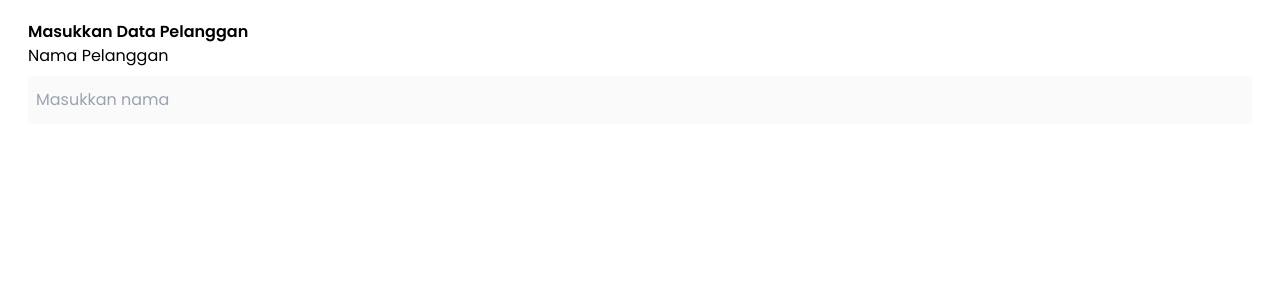
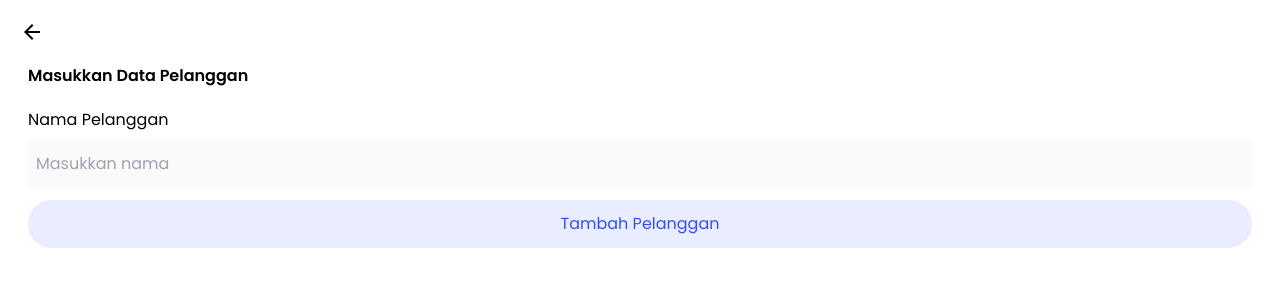
Before and after one commit to farhanisty/kommas-prokhir, a React (Vite) app: page /add-customer in a window 1280 px wide. Shown: the top 300 px of the page. Built offline with nearby package versions, Linux system fonts and the light colour scheme.

Commit message:
create header and primary button

```diff
--- a/src/components/PrimaryButton.jsx
+++ b/src/components/PrimaryButton.jsx
@@ -1,6 +1,8 @@
-export default function PrimaryButton({ children }) {
+export default function PrimaryButton({ children, className }) {
   return (
-    <button className="text-primary bg-primary bg-opacity-10 rounded-full w-full py-3 flex items-center gap-3 justify-center">
+    <button
+      className={`text-primary bg-primary bg-opacity-10 rounded-full w-full py-3 flex items-center gap-3 justify-center ${className}`}
+    >
       {children}
     </button>
   );
--- a/src/pages/AddCustomer.jsx
+++ b/src/pages/AddCustomer.jsx
@@ -1,15 +1,27 @@
 import InputForm from "./../components/InputForm.jsx";
+import { IoMdArrowBack } from "react-icons/io";
+import { Link } from "react-router-dom";
+import PrimaryButton from "./../components/PrimaryButton.jsx";
+
 export default function AddCustomer() {
   return (
+    <>
+      <header className="px-5 pt-5">
+        <Link to="/order">
+          <IoMdArrowBack className="text-2xl" />
+        </Link>
+      </header>
       <main className="px-7 py-5">
-      <h1 className="font-semibold">Masukkan Data Pelanggan</h1>
+        <h1 className="font-semibold mb-5">Masukkan Data Pelanggan</h1>
         <form>
           <InputForm
             placeholder="Masukkan nama"
             type="text"
             label="Nama Pelanggan"
           />
+          <PrimaryButton className="mt-3">Tambah Pelanggan</PrimaryButton>
         </form>
       </main>
+    </>
   );
 }
```
Lines whose indentation alone changed are shown as unchanged.
